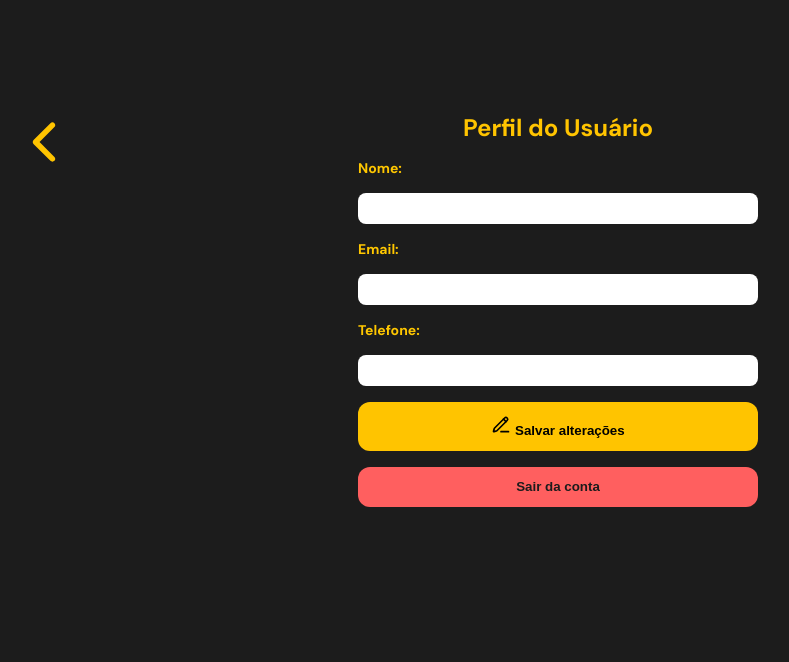
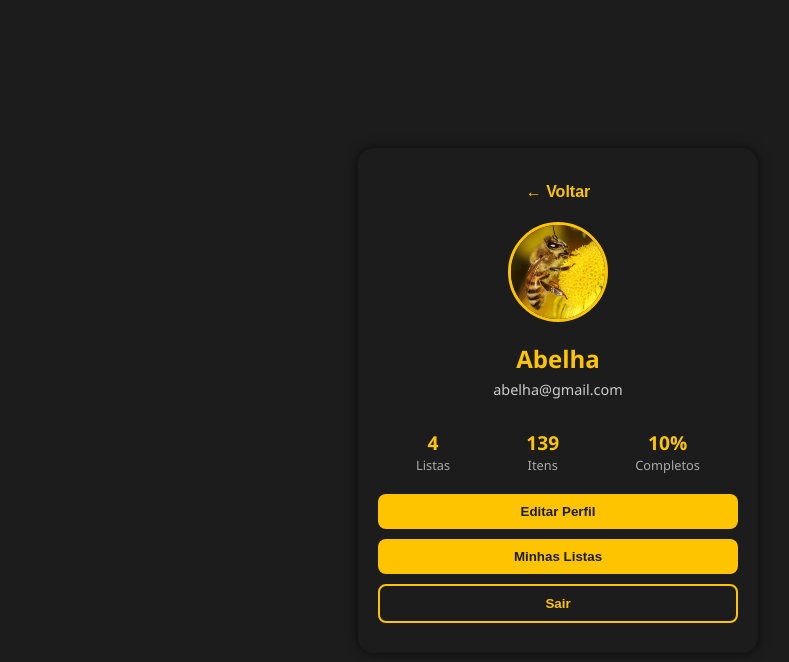
Before and after one commit to danieelfeer/BeeList, a React (Vite) app in the folder frontend/beelist/: page /perfil in a window 1280 px wide. Shown: the top 662 px of the page, without its empty margins (82-871 px from the left). Built offline with nearby package versions, Linux system fonts and the light colour scheme; no server answers.

Commit message:
refactor: refazendo tela do perfil e completando suas funcionalidades

```diff
--- a/frontend/beelist/src/App.jsx
+++ b/frontend/beelist/src/App.jsx
@@ -1,17 +1,24 @@
-import React from 'react';
-import { BrowserRouter, Routes, Route } from 'react-router-dom';
-import Login from './pages/Login/Login';
-import TelaCadastro from './pages/Cadastro/TelaCadastro';
-import Inicio from './pages/Inicio/Inicio';
-import CriarLista from './pages/CriarLista/CriarLista';
-import Conta from './pages/conta/Conta';
-import Perfil from './pages/conta/Perfil';
-import BeelistPro from './pages/conta/BeelistPro';
-import Onboarding from './pages/Onboarding/Onboarding';
-import UpgradePro from './pages/UpgradePro/UpgradePro'; // Certifique-se de que este caminho está correto
+import React, { useState } from "react";
+import { BrowserRouter, Routes, Route } from "react-router-dom";
 
+import Login from "./pages/Login/Login";
+import TelaCadastro from "./pages/Cadastro/TelaCadastro";
+import Inicio from "./pages/Inicio/Inicio";
+import CriarLista from "./pages/CriarLista/CriarLista";
+import Conta from "./pages/conta/Conta";
+import Perfil from "./pages/conta/Perfil";
+import BeelistPro from "./pages/conta/BeelistPro";
+import Onboarding from "./pages/Onboarding/Onboarding";
+import UpgradePro from "./pages/UpgradePro/UpgradePro";
+import EditarPerfil from "./pages/conta/EditarPerfil";
 
 const App = () => {
+  // Estado global simples para o perfil
+  const [perfil, setPerfil] = useState({
+    nome: "Abelha",
+    email: "abelha@gmail.com",
+  });
+
   return (
     <BrowserRouter>
       <Routes>
@@ -19,13 +26,21 @@ const App = () => {
         <Route path="/cadastro" element={<TelaCadastro />} />
         <Route path="/inicio" element={<Inicio />} />
         <Route path="/conta" element={<Conta />} />
-        <Route path="/perfil" element={<Perfil />} />
+
+        {/* Passa perfil e setPerfil para as telas Perfil e EditarPerfil */}
+        <Route path="/perfil" element={<Perfil perfil={perfil} />} />
+        <Route
+          path="/editar-perfil"
+          element={<EditarPerfil perfil={perfil} setPerfil={setPerfil} />}
+        />
+
         <Route path="/beelist-pro" element={<BeelistPro />} />
         <Route path="/criar-lista" element={<CriarLista />} />
         <Route path="/criar-lista/:id" element={<CriarLista />} />
         <Route path="/" element={<Onboarding />} />
         <Route path="/UpgradePro" element={<UpgradePro />} />
-        {/* Adicione outras rotas conforme necessário */}
+
+        {/* Outras rotas */}
       </Routes>
     </BrowserRouter>
   );
--- /dev/null
+++ b/frontend/beelist/src/pages/conta/EditarPerfil.jsx
@@ -0,0 +1,54 @@
+import React, { useState } from "react";
+import { useNavigate } from "react-router-dom";
+import "./Perfil.css";
+
+export default function EditarPerfil({ perfil, setPerfil }) {
+  const navigate = useNavigate();
+  const [nome, setNome] = useState(perfil.nome);
+  const [email, setEmail] = useState(perfil.email);
+
+  const handleSalvar = () => {
+    setPerfil({ nome, email });
+    navigate("/perfil");
+  };
+
+  const handleCancelar = () => {
+    navigate(-1);
+  };
+
+  return (
+    <div className="screen-wrapper">
+      <div className="profile-container">
+        <button className="back-button" onClick={handleCancelar}>
+          ← Cancelar
+        </button>
+
+        <div className="profile-header">
+          <h1 className="profile-name">Editar Perfil</h1>
+        </div>
+
+        <form className="edit-form" onSubmit={(e) => e.preventDefault()}>
+          <label className="edit-label">Nome</label>
+          <input
+            className="edit-input"
+            type="text"
+            value={nome}
+            onChange={(e) => setNome(e.target.value)}
+          />
+
+          <label className="edit-label">Email</label>
+          <input
+            className="edit-input"
+            type="email"
+            value={email}
+            onChange={(e) => setEmail(e.target.value)}
+          />
+
+          <button className="edit-button" onClick={handleSalvar}>
+            Salvar Alterações
+          </button>
+        </form>
+      </div>
+    </div>
+  );
+}
--- a/frontend/beelist/src/pages/conta/Perfil.css
+++ b/frontend/beelist/src/pages/conta/Perfil.css
@@ -1,56 +1,198 @@
-.perfil-container {
-  padding: 2rem;
+body, html {
   background-color: #1c1c1c;
-  color: white;
-  min-height: 100vh;
+  height: 100%;
+  margin: 0;
+  padding: 0;
+  font-family: 'Segoe UI', Tahoma, Geneva, Verdana, sans-serif;
+  color: #fff;
 }
 
-.perfil-form {
-  max-width: 400px;
-  margin: 0 auto;
+.screen-wrapper {
+  min-height: 100vh;
   display: flex;
-  flex-direction: column;
-  gap: 1rem;
+  justify-content: center;
+  align-items: center;
 }
 
-.perfil-form h2 {
-  color: #ffc400;
+.profile-container {
+  background-color: #1c1c1c;
+  max-width: 400px;
+  width: 100%;
+  padding: 30px 20px;
+  border-radius: 16px;
+  box-shadow: 0 0 12px rgba(0, 0, 0, 0.6);
   text-align: center;
 }
 
-.perfil-form label {
+.profile-header {
+  margin-bottom: 30px;
+}
+
+.profile-avatar {
+  width: 100px;
+  height: 100px;
+  border-radius: 50%;
+  border: 3px solid #ffc400;
+  object-fit: cover;
+  margin-bottom: 10px;
+}
+
+.profile-name {
+  font-size: 1.5rem;
+  font-weight: bold;
+  margin: 5px 0;
+  color: #ffc400;
+}
+
+.profile-email {
+  font-size: 0.9rem;
+  color: #cccccc;
+}
+
+.profile-stats {
+  display: flex;
+  justify-content: space-around;
+  margin: 20px 0;
+}
+
+.stat-item {
+  text-align: center;
+}
+
+.stat-number {
+  font-size: 1.2rem;
+  color: #ffc400;
   font-weight: bold;
 }
 
-.perfil-form input {
-  padding: 0.5rem;
-  border-radius: 8px;
-  border: none;
+.stat-label {
+  display: block;
+  font-size: 0.8rem;
+  color: #aaa;
 }
 
-.botao-salvar,
-.botao-sair {
-  background-color: #ffc400;
+.profile-actions {
+  display: flex;
+  flex-direction: column;
+  gap: 10px;
+  margin-top: 20px;
+}
+
+.edit-button,
+.logout-button {
+  padding: 10px;
   border: none;
-  padding: 0.8rem;
-  border-radius: 12px;
+  border-radius: 8px;
   font-weight: bold;
   cursor: pointer;
-  transition: 0.3s ease;
+  transition: background 0.3s ease;
 }
 
-.botao-sair {
-  background-color: #ff5f5f;
+.edit-button {
+  background-color: #ffc400;
   color: #1c1c1c;
 }
 
-.botao-salvar:hover,
-.botao-sair:hover {
-  filter: brightness(1.1);
+.edit-button:hover {
+  background-color: #e6b800;
 }
 
-.topo .botao-voltar {
+.logout-button {
+  background-color: transparent;
+  color: #ffc400;
+  border: 2px solid #ffc400;
+}
+
+.logout-button:hover {
+  background-color: #2a2a2a;
+}
+
+.back-button {
   background: none;
   border: none;
-  margin-bottom: 1rem;
+  color: #ffc400;
+  font-size: 1rem;
+  font-weight: bold;
+  cursor: pointer;
+  margin-bottom: 10px;
+  text-align: left;
+  display: inline-block;
+  padding: 5px 0;
 }
+
+.back-button:hover {
+  text-decoration: underline;
+}
+
+
+/* Minhas Listas */
+
+.lists-section {
+  margin-top: 30px;
+  text-align: left;
+}
+
+.lists {
+  list-style: none;
+  padding: 0;
+  margin: 0;
+}
+
+.list-itemM {
+ background-color: transparent;
+  color: #ffc400;
+  border: 2px solid #ffc400;
+  border-radius: 8px;
+  padding: 10px;
+  cursor: pointer;
+  transition: background 0.3s ease;
+}
+
+.list-itemM:hover {
+  background-color: #2a2a2a;
+}
+
+.list-item {
+ background-color: transparent;
+  color: #ffc400;
+  border: 2px solid #ffc400;
+  border-radius: 8px;
+  padding: 10px;
+  cursor: pointer;
+  transition: background 0.3s ease;
+}
+
+.list-item:hover {
+  background-color: #2a2a2a;
+}
+
+/* Editar Perfil */
+
+.edit-form {
+  display: flex;
+  flex-direction: column;
+  margin-top: 20px;
+  gap: 15px;
+}
+
+.edit-label {
+  text-align: left;
+  font-size: 0.9rem;
+  color: #ffc400;
+  margin-bottom: 5px;
+}
+
+.edit-input {
+  padding: 10px;
+  border-radius: 8px;
+  border: 1px solid #444;
+  background-color: #2a2a2a;
+  color: #fff;
+  font-size: 1rem;
+  outline: none;
+}
+
+.edit-input:focus {
+  border-color: #ffc400;
+  box-shadow: 0 0 0 2px #ffc40055;
+}
--- a/frontend/beelist/src/pages/conta/Perfil.jsx
+++ b/frontend/beelist/src/pages/conta/Perfil.jsx
@@ -1,95 +1,61 @@
-import { useEffect, useState } from "react";
+import React from "react";
 import { useNavigate } from "react-router-dom";
-import { IoIosArrowBack } from "react-icons/io";
-import { LuPencilLine } from "react-icons/lu";
-import api from "../../api/axios"; // Certifique-se que seu endpoint está certo
 import "./Perfil.css";
 
-export default function Perfil() {
+export default function ProfileScreen({ perfil }) {
   const navigate = useNavigate();
-  const [usuario, setUsuario] = useState({
-    nome: "",
-    email: "",
-    telefone: ""
-  });
 
-  useEffect(() => {
-    // Substitua por um endpoint real que busque o usuário logado
-    api.get("/usuarios/me")
-      .then((res) => {
-        setUsuario(res.data);
-      })
-      .catch((err) => {
-        console.error("Erro ao buscar dados do usuário", err);
-      });
-  }, []);
-
-  const handleChange = (e) => {
-    const { name, value } = e.target;
-    setUsuario((prev) => ({ ...prev, [name]: value }));
+  const handleBack = () => {
+    navigate("/conta");
   };
 
-  const handleSalvar = () => {
-    // Atualize o usuário com PUT ou PATCH
-    api.put("/usuarios/me", usuario)
-      .then(() => {
-        alert("Dados atualizados com sucesso!");
-        navigate("/inicio");
-      })
-      .catch((err) => {
-        console.error("Erro ao atualizar dados", err);
-        alert("Erro ao atualizar dados.");
-      });
-  };
-
-  const handleSair = () => {
-    // Remover token, limpar sessão, etc.
-    localStorage.clear();
-    navigate("/login");
+  const handleEdit = () => {
+    navigate("/editar-perfil");
   };
 
   return (
-    <div className="perfil-container">
-      <div className="topo">
-        <button className="botao-voltar" onClick={() => navigate("/Conta")}>
-          <IoIosArrowBack size={60} color="#ffc400" />
-        </button>
-      </div>
-
-      <div className="perfil-form">
-        <h2>Perfil do Usuário</h2>
-
-        <label>Nome:</label>
-        <input
-          type="text"
-          name="nome"
-          value={usuario.nome}
-          onChange={handleChange}
-        />
-
-        <label>Email:</label>
-        <input
-          type="email"
-          name="email"
-          value={usuario.email}
-          onChange={handleChange}
-        />
-
-        <label>Telefone:</label>
-        <input
-          type="text"
-          name="telefone"
-          value={usuario.telefone}
-          onChange={handleChange}
-        />
-
-        <button className="botao-salvar" onClick={handleSalvar}>
-          <LuPencilLine size={20} /> Salvar alterações
+    <div className="screen-wrapper">
+      <div className="profile-container">
+        <button className="back-button" onClick={handleBack}>
+          ← Voltar
         </button>
 
-        <button className="botao-sair" onClick={handleSair}>
-          Sair da conta
-        </button>
+        <div className="profile-header">
+          <img
+            className="profile-avatar"
+            src="/src/assets/images/mat.png"
+            alt="Foto do usuário"
+          />
+          <h1 className="profile-name">{perfil.nome}</h1>
+          <p className="profile-email">{perfil.email}</p>
+        </div>
+
+        <div className="profile-stats">
+          <div className="stat-item">
+            <span className="stat-number">4</span>
+            <span className="stat-label">Listas</span>
+          </div>
+          <div className="stat-item">
+            <span className="stat-number">139</span>
+            <span className="stat-label">Itens</span>
+          </div>
+          <div className="stat-item">
+            <span className="stat-number">10%</span>
+            <span className="stat-label">Completos</span>
+          </div>
+        </div>
+
+        <div className="profile-actions">
+          <button className="edit-button" onClick={handleEdit}>
+            Editar Perfil
+          </button>
+          <button className="edit-button" onClick={() => navigate("/inicio")}>
+            Minhas Listas
+          </button>
+          <button className="logout-button" onClick={() => navigate("/login")}>
+            Sair
+          </button>
+        </div>
       </div>
     </div>
   );
```
Also changed, not shown: frontend/beelist/src/assets/images/mat.png (added).
